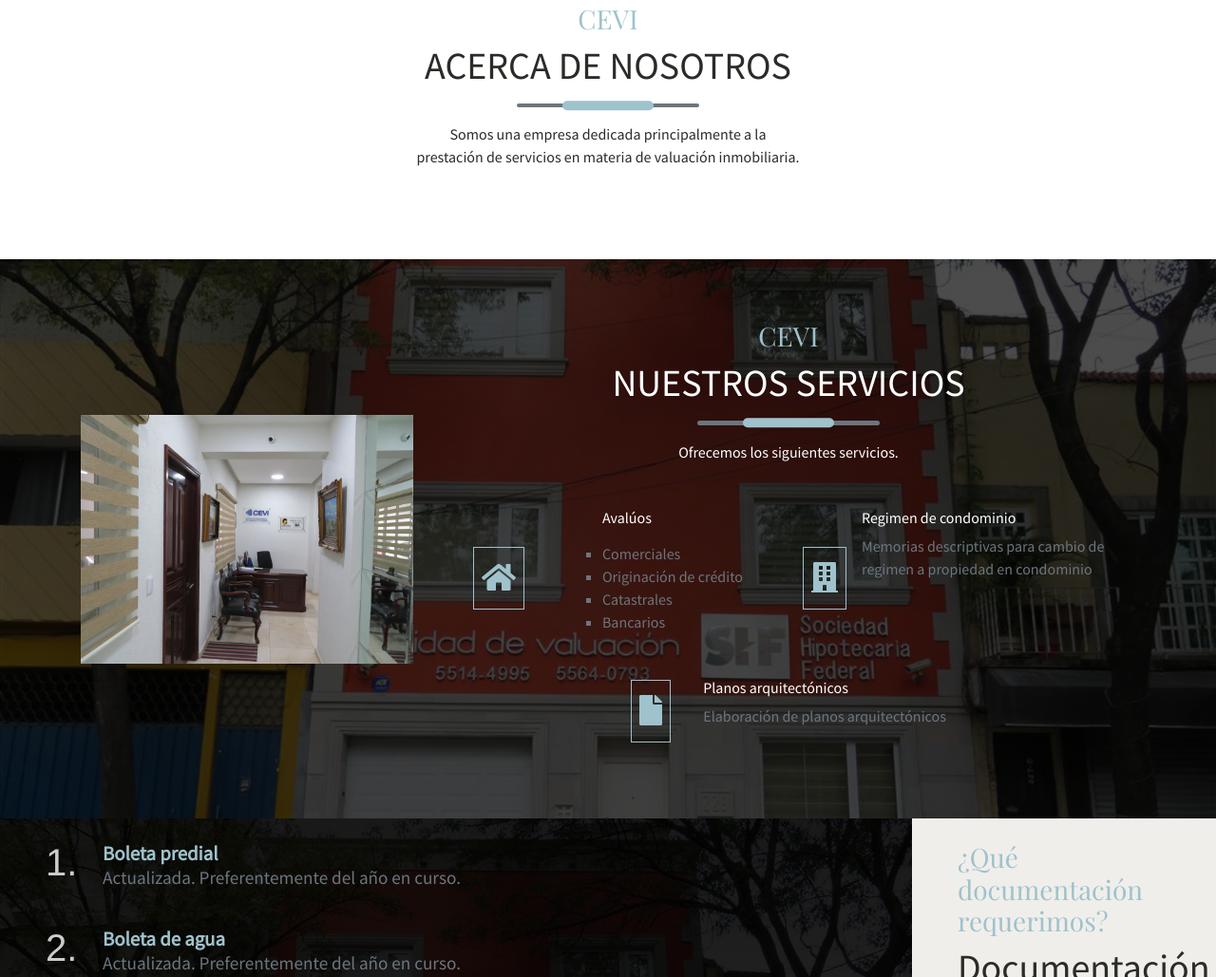
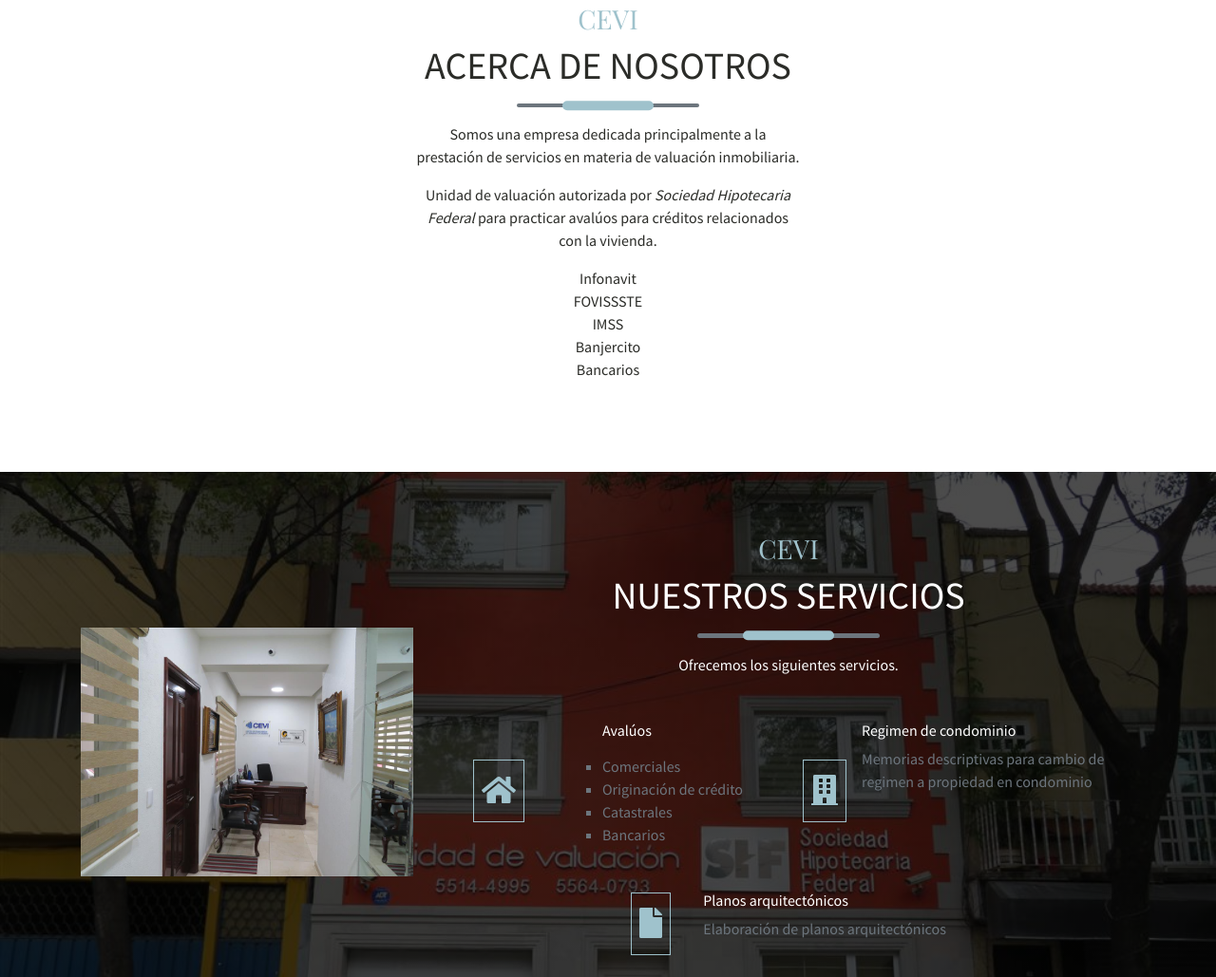
Before and after one commit to mike10951/staticCEVI, a plain HTML site: page index.html in a window 1280 px wide. Shown: the part 861-1890 px from the top of the page at 95% size. Drawn offline with nearby package versions, Linux system fonts and the light colour scheme.

Commit message:
Cambio de cobertura y de la sección acerca

```diff
--- a/index.html
+++ b/index.html
@@ -169,12 +169,22 @@
                 Somos una empresa dedicada principalmente a la prestación de
                 servicios en materia de valuación inmobiliaria.
               </p>
+              <p class="w-75 mx-auto">
+                Unidad de valuación autorizada por <em>Sociedad Hipotecaria Federal</em> para practicar avalúos para créditos relacionados con la vivienda.
+              </p>
+              <ul>
+                <li>Infonavit</li>
+                <li>FOVISSSTE</li>
+                <li>IMSS</li>
+                <li>Banjercito</li>
+                <li>Bancarios</li>
+              </ul>
             </div>
           </div>
           <!-- end of section title -->
           <!-- about info body -->
         </div>
-      </div>
+       </div>
     </div>
   </section>
   <!-- services section -->
@@ -365,6 +375,8 @@
                   <b>
                     <li>Ciudad de México</li>
                     <li>Estado de México</li>
+                    <li>Colima</li>
+                    <li>Querétaro</li>
                   </b>
                 </ul>
                 <p class="mx-3">
```
Also changed, not shown: 1 other file.
